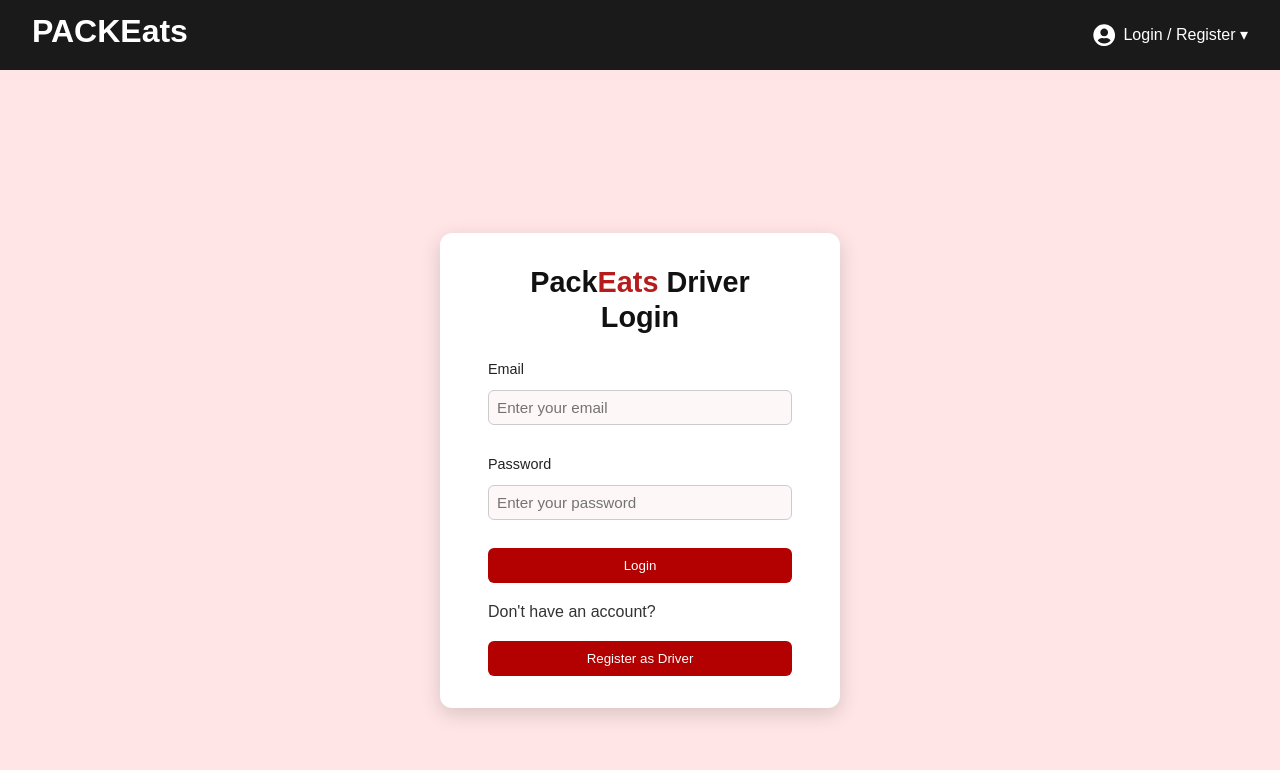
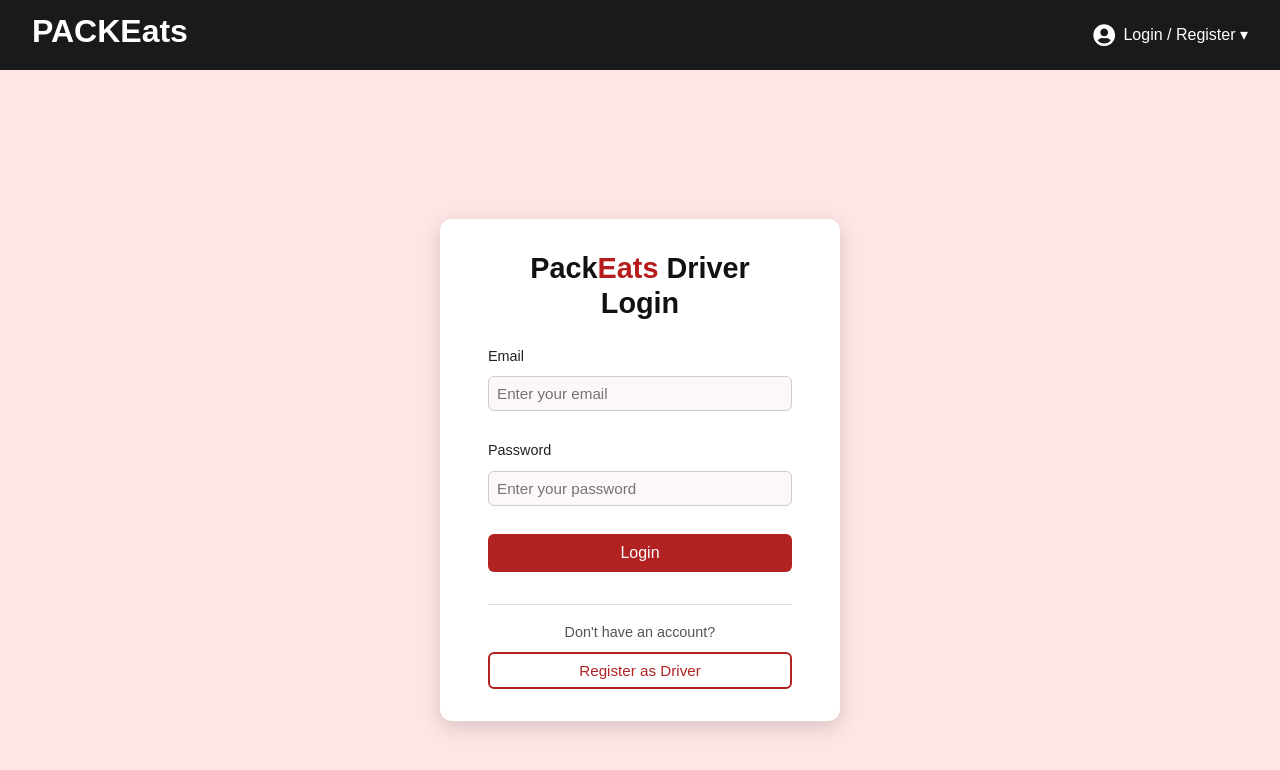
Before and after one commit to rishi082000/CSC510-Section2-Group7, a React (Create React App) app in the folder proj2/frontend/pack-eats/: page /driver/login in a window 1280 px wide. Shown: the top 770 px of the page. Built offline with nearby package versions, Linux system fonts and the light colour scheme.

Commit message:
Refactor DriverLoginForm styles and button classes

```diff
--- a/proj2/frontend/pack-eats/src/styles/DriverLoginForm.css
+++ b/proj2/frontend/pack-eats/src/styles/DriverLoginForm.css
@@ -1,3 +1,7 @@
+.driver-login-container {
+  width: 100%;
+}
+
 .driver-login-form {
   display: flex;
   flex-direction: column;
@@ -22,7 +26,7 @@ input {
   border-radius: 8px;
   font-size: 0.95rem;
   background-color: #fef7f7;
-  color: #111; /* <-- Darker text color */
+  color: #111;
   transition: border-color 0.2s ease, box-shadow 0.2s ease;
 }
 
@@ -33,9 +37,12 @@ input:focus {
   box-shadow: 0 0 0 2px rgba(178, 34, 34, 0.15);
 }
 
+input:disabled {
+  opacity: 0.6;
+  cursor: not-allowed;
+}
+
 button {
-  background-color: #b22222;
-  color: white;
   border: none;
   border-radius: 8px;
   padding: 10px 16px;
@@ -44,23 +51,79 @@ button {
   transition: background-color 0.3s ease, transform 0.2s ease;
 }
 
-button:hover {
+.login-btn {
+  background-color: #b22222;
+  color: white;
+  font-size: 1rem;
+}
+
+.login-btn:hover:not(:disabled) {
   background-color: #8b1a1a;
   transform: scale(1.02);
 }
 
-button:active {
+.login-btn:active:not(:disabled) {
   transform: scale(0.98);
 }
 
-button:disabled {
+.login-btn:disabled {
   opacity: 0.6;
   cursor: not-allowed;
 }
 
 .form-message {
   text-align: center;
-  color: #b22222;
   font-weight: 500;
   margin-top: 0.5rem;
+  padding: 0.75rem;
+  border-radius: 6px;
+  font-size: 0.9rem;
 }
+
+.form-message.success {
+  color: #155724;
+  background-color: #d4edda;
+  border: 1px solid #c3e6cb;
+}
+
+.form-message.error {
+  color: #721c24;
+  background-color: #f8d7da;
+  border: 1px solid #f5c6cb;
+}
+
+.register-section {
+  text-align: center;
+  margin-top: 1rem;
+  padding-top: 1rem;
+  border-top: 1px solid #e0e0e0;
+}
+
+.register-section p {
+  color: #555;
+  font-size: 0.9rem;
+  margin-bottom: 0.5rem;
+}
+
+.register-link-btn {
+  background-color: transparent;
+  color: #b22222;
+  border: 2px solid #b22222;
+  font-size: 0.95rem;
+  padding: 8px 20px;
+}
+
+.register-link-btn:hover:not(:disabled) {
+  background-color: #b22222;
+  color: white;
+  transform: scale(1.02);
+}
+
+.register-link-btn:active:not(:disabled) {
+  transform: scale(0.98);
+}
+
+.register-link-btn:disabled {
+  opacity: 0.6;
+  cursor: not-allowed;
+}
```
